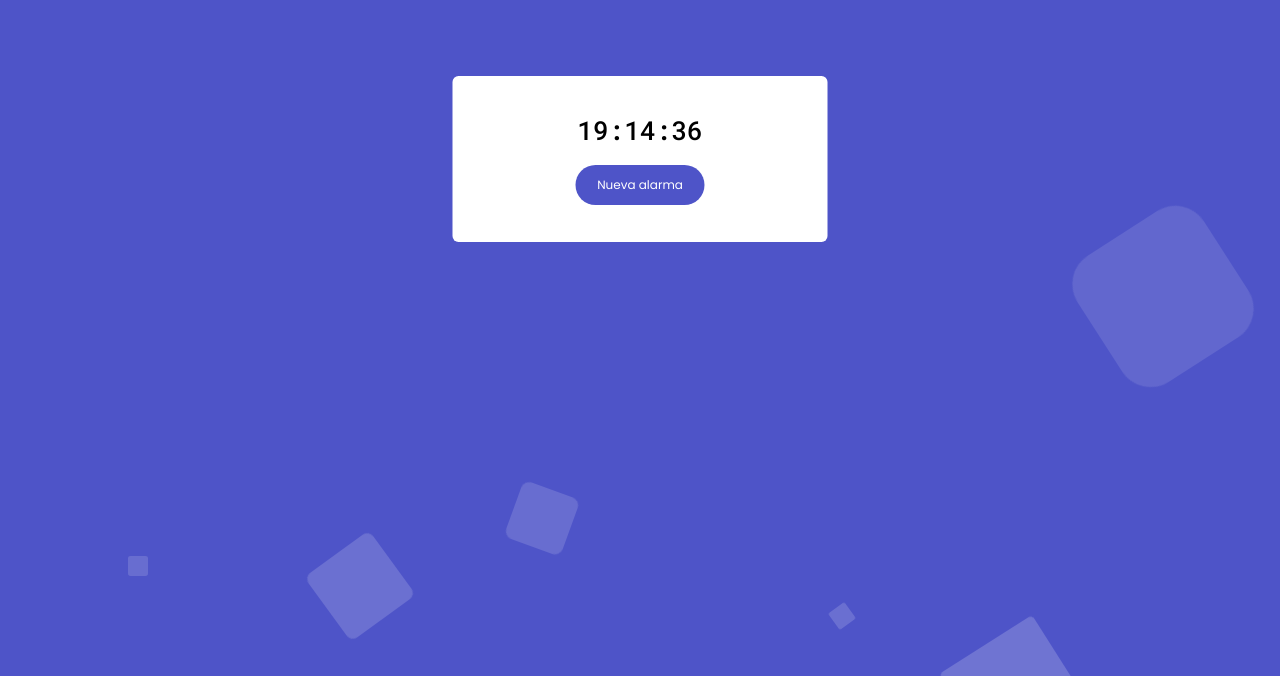
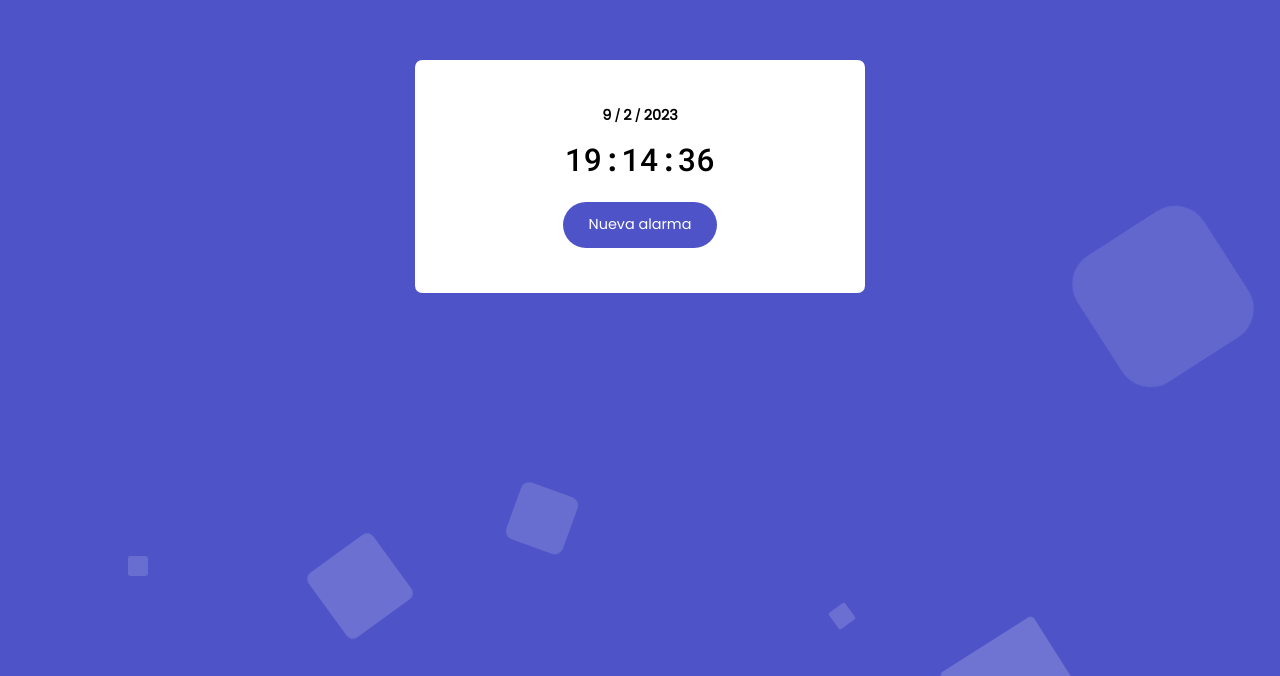
Before and after one commit to L1L3V4/Aplicaci-nWebInteractiva, a plain HTML site: page Reloj_digital_inteligente/index.html in a window 1280 px wide. Shown: the part 124-800 px from the top of the page. Drawn offline with Linux system fonts and the light colour scheme.

Commit message:
Añadir fecha y arreglos

```diff
--- a/Reloj_digital_inteligente/css/style.css
+++ b/Reloj_digital_inteligente/css/style.css
@@ -3,7 +3,12 @@
   margin: 0;
   box-sizing: border-box;
   font-family: "Poppins", sans-serif;
+  font-size: 1.8vh;
+}
+h1{
+  text-align: center;
   font-size: 1.5vh;
+  margin-bottom: 1.5vh;
 }
 .hide {
   display: none;
@@ -17,7 +22,7 @@
   transform: translateX(-50%);
   left: 50%;
   border-radius: 0.5em;
-  top:25vh;
+  top:23vh;
 }
 .timer-display {
   font-size: 2.18em;
@@ -91,7 +96,25 @@
   cursor: pointer;
 }
 
-/*Animacion*/
+.playing{
+  animation: pulse 2s infinite; /*Animación alarma*/
+  position:relative;
+}
+@keyframes pulse{
+  0% {
+    box-shadow:0 0 2px 1px #4e54c8;
+  }
+  50% {
+    box-shadow:0 0 30px 1px rgb(255, 255, 255);
+    top:20vh;
+  }
+  100% {
+    box-shadow:0 0 2px 1px #4e54c8;
+  }
+}
+
+
+/*Animacion fondo*/
 
 .area{
   background: #4e54c8;
--- a/Reloj_digital_inteligente/index.html
+++ b/Reloj_digital_inteligente/index.html
@@ -22,7 +22,12 @@
         <li></li>
       </ul>
     <div class="wrapper">
-      <div class="timer-display">00:00:00</div>
+      <h1 class="fecha"> <!--Fecha-->
+        <span class="dia"></span> /
+        <span class="mes"></span> /
+        <span class="año"></span>
+      </h1>
+      <div class="timer-display">00:00:00</div> <!--Hora-->
         <div id="Modal" style="display: none;">
           <div class="inputs">
             <input
--- a/Reloj_digital_inteligente/js/script.js
+++ b/Reloj_digital_inteligente/js/script.js
@@ -46,6 +46,7 @@ function displayTimer() {
   alarmsArray.forEach((alarm, index) => {
     if (alarm.isActive) {
       if (`${alarm.alarmHour}:${alarm.alarmMinute}` === `${hours}:${minutes}`) {
+        document.getElementsByClassName("wrapper")[0].classList.add("playing");
         alarmSound.play();
         alarmSound.loop = true;
 
@@ -134,6 +135,7 @@ const stopAlarm = (e) => {
   if (exists) {
     alarmsArray[index].isActive = false;
     alarmSound.pause();
+    document.getElementsByClassName("wrapper")[0].classList.remove("playing");
   }
 };
 
@@ -157,9 +159,8 @@ window.onload = () => {
   minuteInput.value = appendZero(initialMinute);
 };
 
-//toggle
 
-
+//Toggle
 function toggleShow(){
   let modal = document.getElementById("Modal");
   let boton = document.getElementsByClassName("toggle");
@@ -175,3 +176,15 @@ function toggleShow(){
       }
 
   }
+
+
+//Fecha
+var dia = document.querySelector('.dia')
+var mes = document.querySelector('.mes')
+var año = document.querySelector('.año')
+
+var fecha = new Date()
+
+dia.innerHTML = fecha.getDate()
+mes.innerHTML = fecha.getMonth()+1
+año.innerHTML = fecha.getFullYear()
```
Also changed, not shown: 2 other files.
